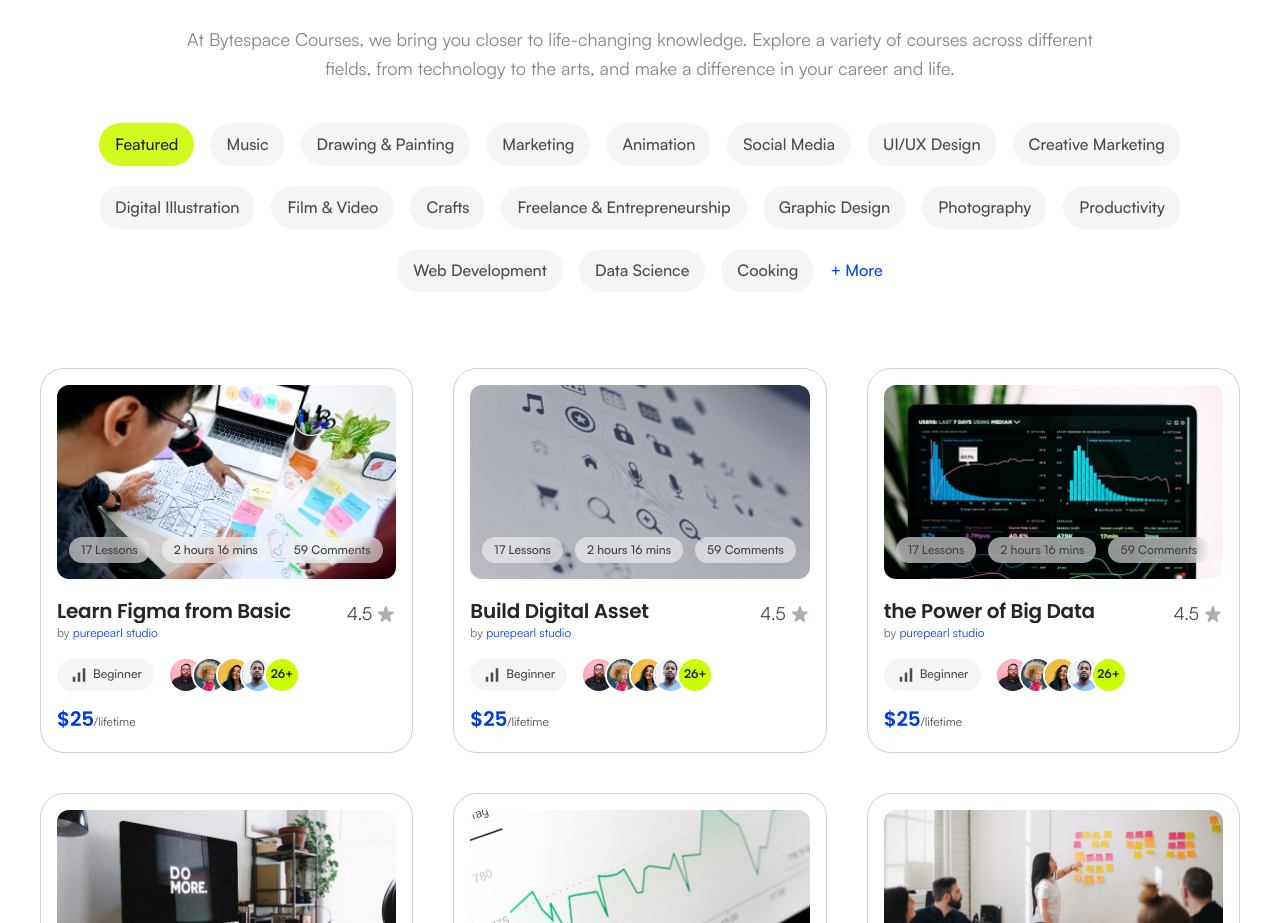
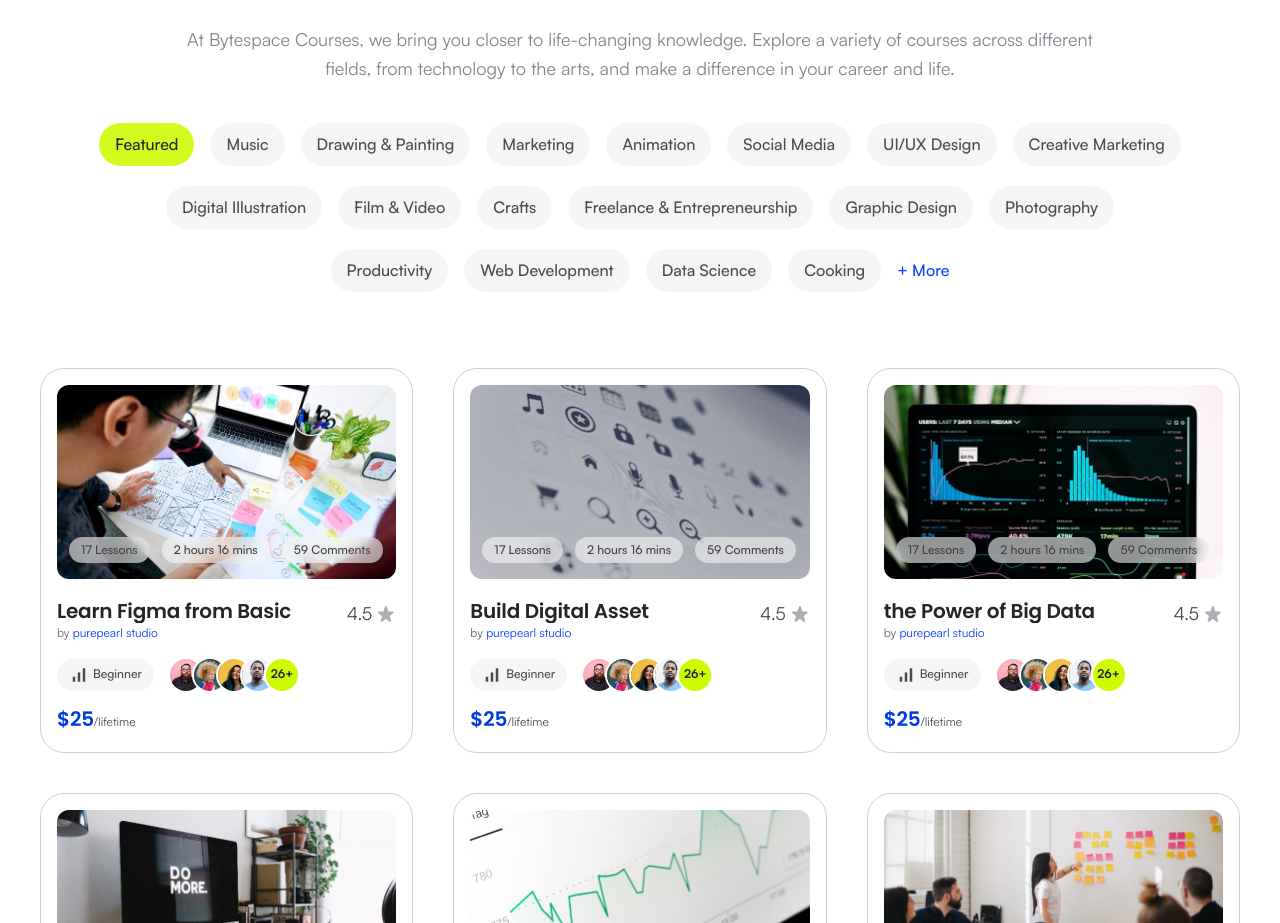
Before and after one commit to aliridowan/bytespace, a Next.js app: page / in a window 1280 px wide. Shown: the part 1396-2319 px from the top of the page. Built offline with nearby package versions, Linux system fonts and the light colour scheme.

Commit message:
fix: match Figma's category rows on desktop

```diff
--- a/src/components/sections/courses/CourseBrowser.tsx
+++ b/src/components/sections/courses/CourseBrowser.tsx
@@ -3,7 +3,7 @@
 import Link from "next/link";
 import { useState } from "react";
 import { CourseCard } from "@/components/ui/CourseCard";
-import { FEATURED, courseCategories, courses } from "@/data/courses";
+import { FEATURED, courseCategoryRows, courses } from "@/data/courses";
 
 // Figma chip: 12px/16px padding, fully rounded, Label M.
 // Active = Electric Lime/400, others = Shuttle Gray/50 with Shuttle Gray/700 text.
@@ -25,14 +25,20 @@ export function CourseBrowser() {
 
   return (
     <>
-      {/* Phones: one row that scrolls sideways (18 chips would be ~8 rows).
-          From md: wrapped and centred like Figma (16px apart, 20px between rows).
-          The negative margin lets the row scroll to the screen edge past the Container padding. */}
-      <ul
+      {/* Phones: one line that scrolls sideways (18 chips would be ~8 rows); the negative
+          margin lets it scroll to the screen edge past the Container padding.
+          768–1279px: all chips wrap and are centred (16px apart, 20px between rows).
+          From 1280px: Figma's three rows, one under the other.
+          Below 1280px each row's <ul> is "display: contents", so its chips join the one
+          scrolling/wrapping line; from 1280px (xl:flex) each <ul> is a row again. */}
+      <div
+        role="group"
         aria-label="Filter courses by category"
-        className="-mx-4 mt-10 flex gap-4 overflow-x-auto px-4 [scrollbar-width:none] sm:-mx-6 sm:px-6 md:mx-0 md:flex-wrap md:justify-center md:gap-y-5 md:overflow-visible md:px-0"
+        className="-mx-4 mt-10 flex gap-4 overflow-x-auto px-4 [scrollbar-width:none] sm:-mx-6 sm:px-6 md:mx-0 md:flex-wrap md:justify-center md:gap-y-5 md:overflow-visible md:px-0 xl:flex-col xl:items-center"
       >
-        {courseCategories.map((category) => {
+        {courseCategoryRows.map((row, rowIndex) => (
+          <ul key={row[0]} className="contents xl:flex xl:gap-4">
+            {row.map((category) => {
               const isActive = category === activeCategory;
               return (
                 <li key={category} className="shrink-0">
@@ -48,12 +54,17 @@ export function CourseBrowser() {
                 </li>
               );
             })}
+            {/* "+ More" closes the last row, as in Figma */}
+            {rowIndex === courseCategoryRows.length - 1 && (
               <li className="flex shrink-0 items-center">
                 <Link href="/search" className="text-label-m font-medium whitespace-nowrap text-primary-600 hover:underline">
                   + More
                 </Link>
               </li>
+            )}
           </ul>
+        ))}
+      </div>
 
       {/* Announces the result after a filter change without moving focus */}
       <p aria-live="polite" className="sr-only">
--- a/src/data/courses.ts
+++ b/src/data/courses.ts
@@ -21,25 +21,12 @@ export type Course = {
 // "Featured" is the default and shows every course.
 export const FEATURED = "Featured";
 
-export const courseCategories = [
-  FEATURED,
-  "Music",
-  "Drawing & Painting",
-  "Marketing",
-  "Animation",
-  "Social Media",
-  "UI/UX Design",
-  "Creative Marketing",
-  "Digital Illustration",
-  "Film & Video",
-  "Crafts",
-  "Freelance & Entrepreneurship",
-  "Graphic Design",
-  "Photography",
-  "Productivity",
-  "Web Development",
-  "Data Science",
-  "Cooking",
+// Split into Figma's three rows (1086px, 952px and 622px wide with "+ More"). From 1280px
+// the chips are shown in exactly these rows; on smaller screens they simply wrap or scroll.
+export const courseCategoryRows = [
+  [FEATURED, "Music", "Drawing & Painting", "Marketing", "Animation", "Social Media", "UI/UX Design", "Creative Marketing"],
+  ["Digital Illustration", "Film & Video", "Crafts", "Freelance & Entrepreneurship", "Graphic Design", "Photography"],
+  ["Productivity", "Web Development", "Data Science", "Cooking"],
 ];
 
 // Same four faces on every card in the design. alt="" because the "26+" count says
```
Lines whose indentation alone changed are shown as unchanged.
